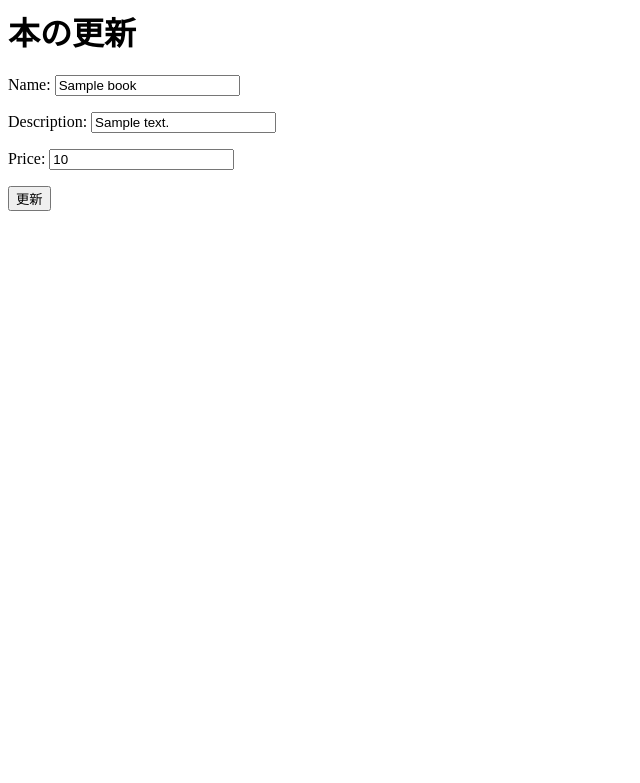
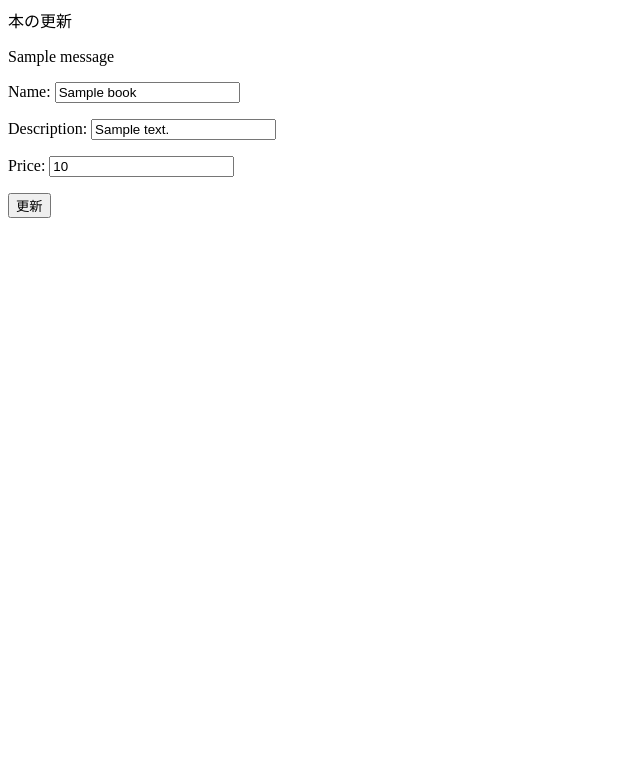
Before and after one commit to om036702/cbvproj, a Django app: page /store/edit_book/1 in a window 1280 px wide. Shown: the top 783 px of the page, without its empty margins (0-640 px from the left). Run offline with Django 4.2, Linux system fonts and the light colour scheme; tables that the repository leaves empty hold one stand-in row (values such as "Sample post"); one stand-in notice (Sample message) is shown.

Commit message:
SuccessMessageMixin１

```diff
--- a/store/templates/update_book.html
+++ b/store/templates/update_book.html
@@ -1,4 +1,10 @@
-<h1>本の更新</h1>
+<p>本の更新</p>
+{% if messages %}
+{% for message in messages %}
+    {{ message.message }}
+{% endfor %}
+{% endif %}
+
 <form method="POST">
     {% csrf_token %}
     {{ form.as_p }}
--- a/store/views.py
+++ b/store/views.py
@@ -12,6 +12,8 @@ from django.views.generic.edit import(
     FormView,
 )
 from django.urls import reverse_lazy
+from django.contrib.messages.views import SuccessMessageMixin
+
 from .models import Books
 from . import forms
 from datetime import datetime
@@ -69,11 +71,11 @@ class BookCreateView(CreateView):
         initial['price']=0
         return initial
 
-class BookUpdateView(UpdateView):
+class BookUpdateView(SuccessMessageMixin, UpdateView):
     model=Books
     template_name='update_book.html'
     form_class=forms.BookUpdateForm
-
+    success_message='更新に成功しました'
     def get_success_url(self):
         return reverse_lazy('store:edit_book',kwargs={'pk':self.object.id})
 
```
Also changed, not shown: 2 other files.
